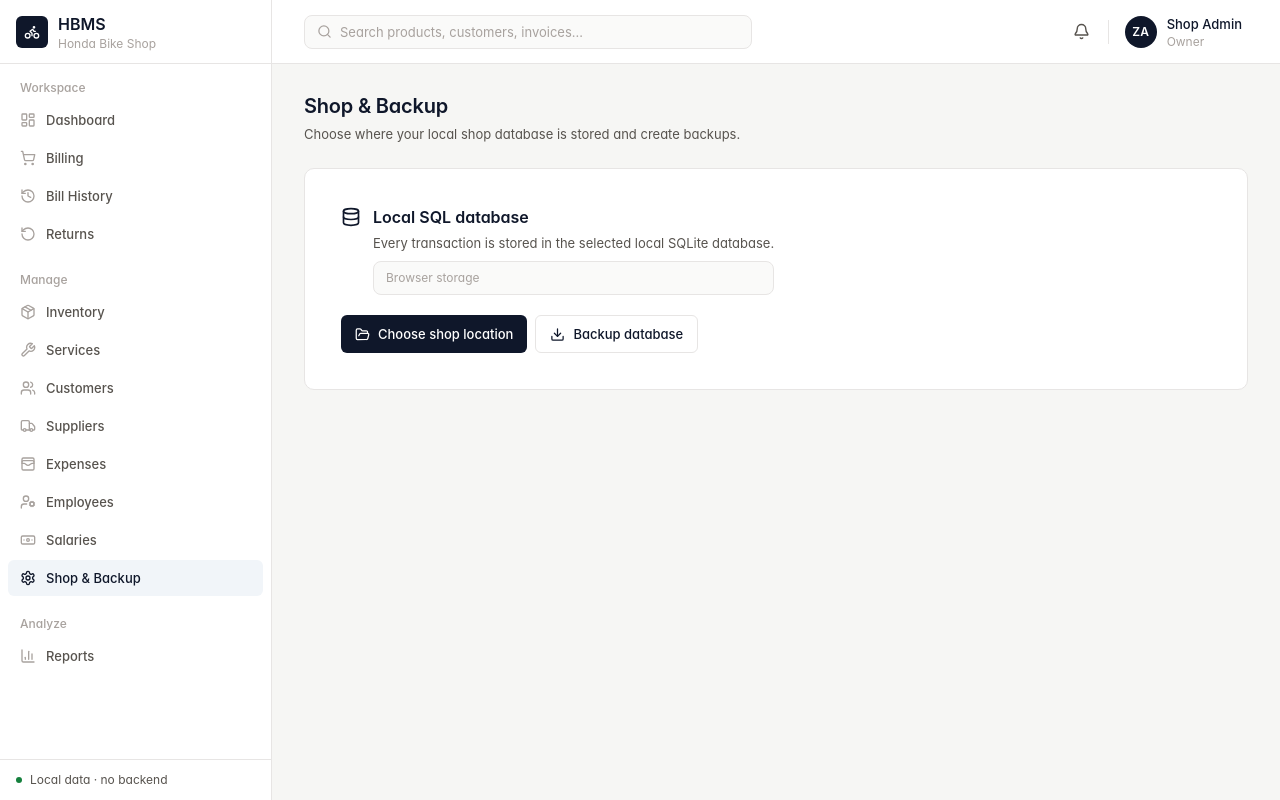
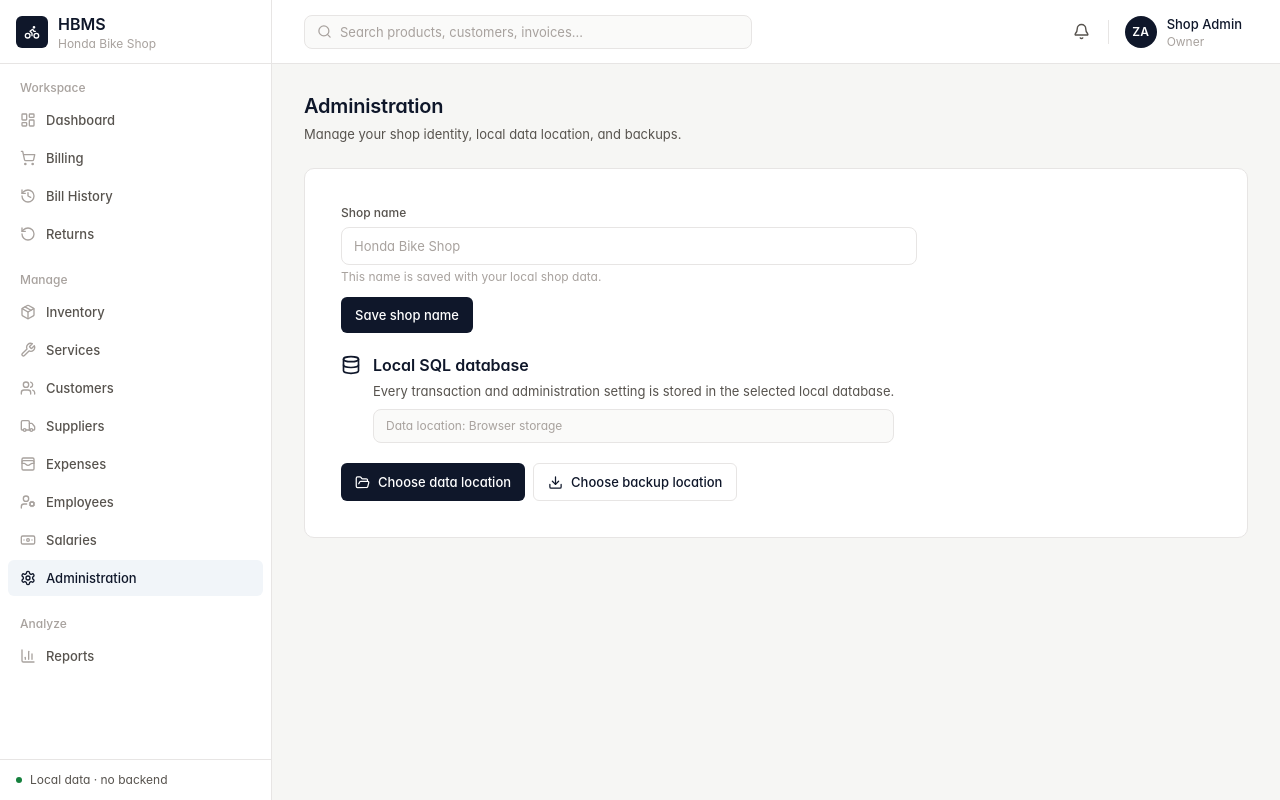
Before and after one commit to qaxixam/Honda-Shop-Managment, a React (Vite) app: page /shop in a window 1280 px wide. Built offline with nearby package versions, Linux system fonts and the light colour scheme.

Commit message:
feat: add shop settings management; update sidebar and app context for shop name handling

```diff
--- a/src/components/Sidebar.jsx
+++ b/src/components/Sidebar.jsx
@@ -38,7 +38,7 @@ const groups = [
       ["Expenses", "/expenses", WalletCards],
       ["Employees", "/employees", UserCog],
       ["Salaries", "/salaries", Banknote],
-      ["Shop & Backup", "/shop", Settings],
+      ["Administration", "/shop", Settings],
     ],
   },
   {
--- a/src/context/AppDataContext.jsx
+++ b/src/context/AppDataContext.jsx
@@ -18,6 +18,7 @@ const initial = {
   employees: [],
   advances: [],
   salaryPayments: [],
+  shopSettings: { shopName: "" },
 };
 
 const AppDataContext = createContext(null);
--- a/src/pages/ShopSettings.jsx
+++ b/src/pages/ShopSettings.jsx
@@ -2,9 +2,14 @@ import React, { useEffect, useState } from "react";
 import { Database, Download, FolderOpen } from "lucide-react";
 import PageHeader from "../components/PageHeader";
 import { Button, Panel } from "../components/ui";
+import { Input } from "../components/ui";
+import FormField from "../components/FormField";
+import { useAppData } from "../context/AppDataContext";
 
 export default function ShopSettings() {
   const desktop = window.hbmsDesktop;
+  const { shopSettings = {}, updateCollection } = useAppData();
+  const [shopName, setShopName] = useState(shopSettings.shopName || "");
   const [location, setLocation] = useState("Browser storage");
   const [message, setMessage] = useState("");
   useEffect(() => { desktop?.location().then((value) => value && setLocation(value)); }, [desktop]);
@@ -21,9 +26,13 @@ export default function ShopSettings() {
     const value = await desktop?.backup();
     if (value) setMessage(`Backup saved to ${value}`);
   }
+  function saveShopName() {
+    updateCollection("shopSettings", { shopName: shopName.trim() });
+    setMessage("Shop name saved.");
+  }
 
   return <div className="space-y-4">
-    <PageHeader title="Shop & Backup" subtitle="Choose where your local shop database is stored and create backups." />
-    <Panel><div className="space-y-5 p-5"><div className="flex items-start gap-3"><Database size={20} className="mt-0.5 text-hm-primary" /><div><h2 className="text-hm-title text-hm-text">Local SQL database</h2><p className="mt-1 text-hm-body text-hm-text-muted">Every transaction is stored in the selected local SQLite database.</p><p className="mt-2 break-all rounded-hm-md border border-hm-border bg-hm-surface-2 px-3 py-2 text-hm-meta text-hm-text-subtle">{location}</p></div></div><div className="flex flex-wrap gap-2"><Button onClick={chooseLocation}><FolderOpen size={15} /> Choose shop location</Button><Button variant="secondary" onClick={backup}><Download size={15} /> Backup database</Button></div>{message && <p className="text-hm-meta text-hm-success">{message}</p>}</div></Panel>
+    <PageHeader title="Administration" subtitle="Manage your shop identity, local data location, and backups." />
+    <Panel><div className="space-y-5 p-5"><div className="max-w-xl"><FormField label="Shop name" hint="This name is saved with your local shop data." htmlFor="shop-name"><Input id="shop-name" value={shopName} onChange={(e) => setShopName(e.target.value)} placeholder="Honda Bike Shop" /></FormField><Button className="mt-3" onClick={saveShopName}>Save shop name</Button></div><div className="flex items-start gap-3"><Database size={20} className="mt-0.5 text-hm-primary" /><div><h2 className="text-hm-title text-hm-text">Local SQL database</h2><p className="mt-1 text-hm-body text-hm-text-muted">Every transaction and administration setting is stored in the selected local database.</p><p className="mt-2 break-all rounded-hm-md border border-hm-border bg-hm-surface-2 px-3 py-2 text-hm-meta text-hm-text-subtle">Data location: {location}</p></div></div><div className="flex flex-wrap gap-2"><Button onClick={chooseLocation}><FolderOpen size={15} /> Choose data location</Button><Button variant="secondary" onClick={backup}><Download size={15} /> Choose backup location</Button></div>{message && <p className="text-hm-meta text-hm-success">{message}</p>}</div></Panel>
   </div>;
 }
```
Also changed, not shown: electron/main.cjs (+7 -4 lines).
